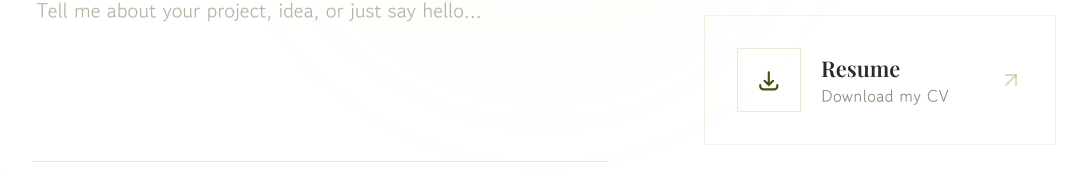
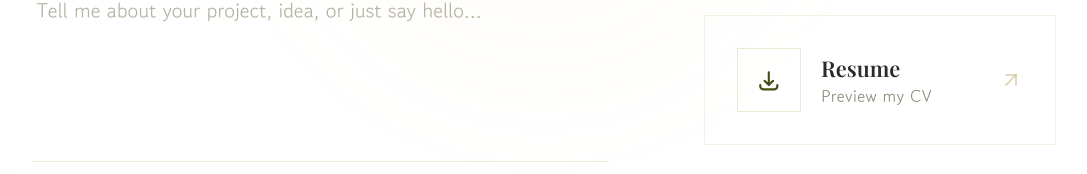
Before and after one commit to rsrafik/rrafiktech, a React (Vite) app: page / in a window 1280 px wide. Shown: the part 4148-4322 px from the top of the page, without its empty margins (96-1183 px from the left). Built offline with nearby package versions, Linux system fonts and the light colour scheme; a web font is replaced by a local one.

Commit message:
added cv functionality

```diff
--- a/src/app/components/ContactSection.tsx
+++ b/src/app/components/ContactSection.tsx
@@ -374,10 +374,9 @@ export function ContactSection() {
             <LinkCard
               icon={HiOutlineDownload}
               label="Resume"
-              subtext="Download my CV"
+              subtext="Preview my CV"
               href="/rachel-rafik-resume.pdf"
               delay={0.35}
-              download
             />
 
             {/* Decorative quote */}
```
Also changed, not shown: 1 other file (tests, documents, lock files or other folders).
